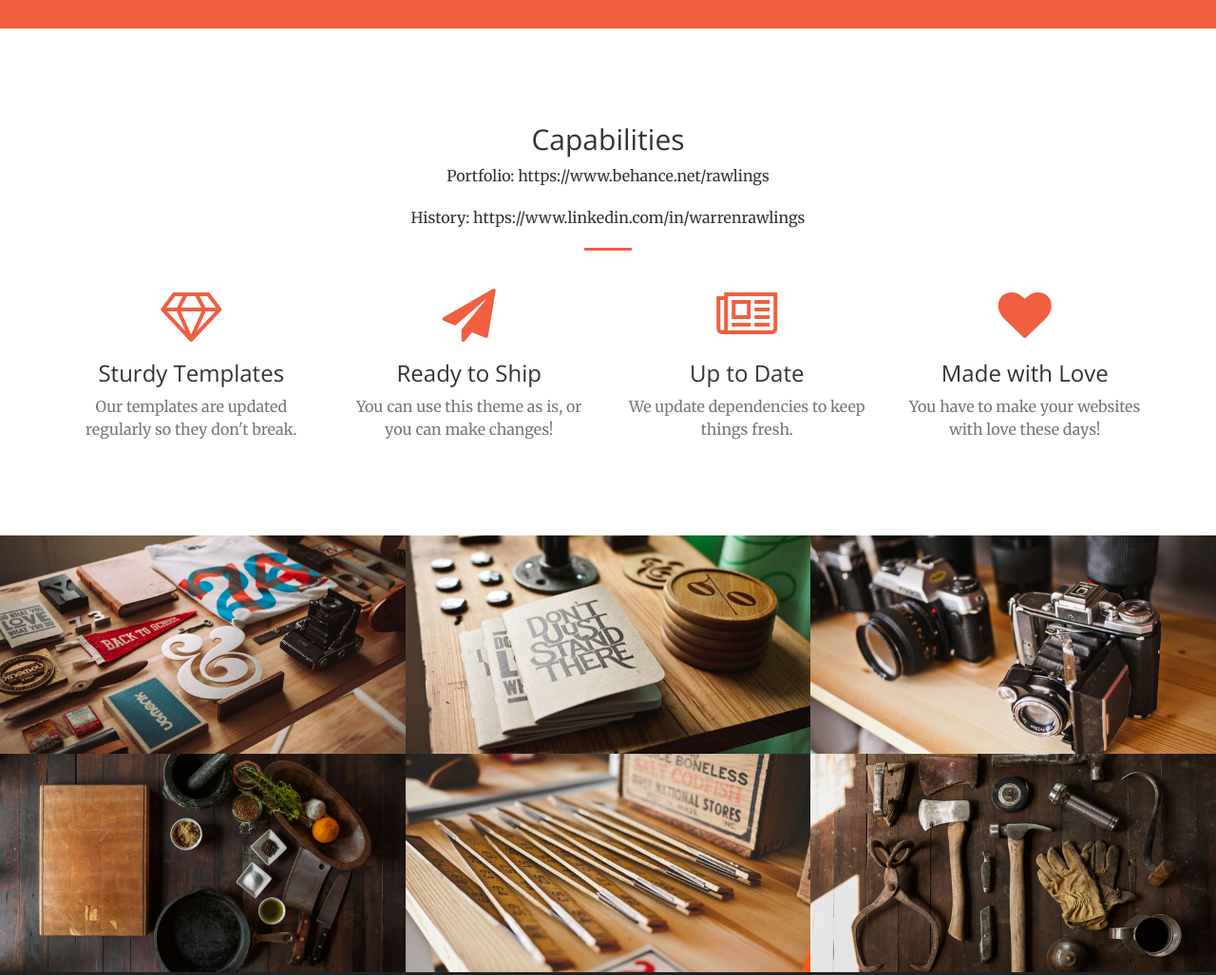
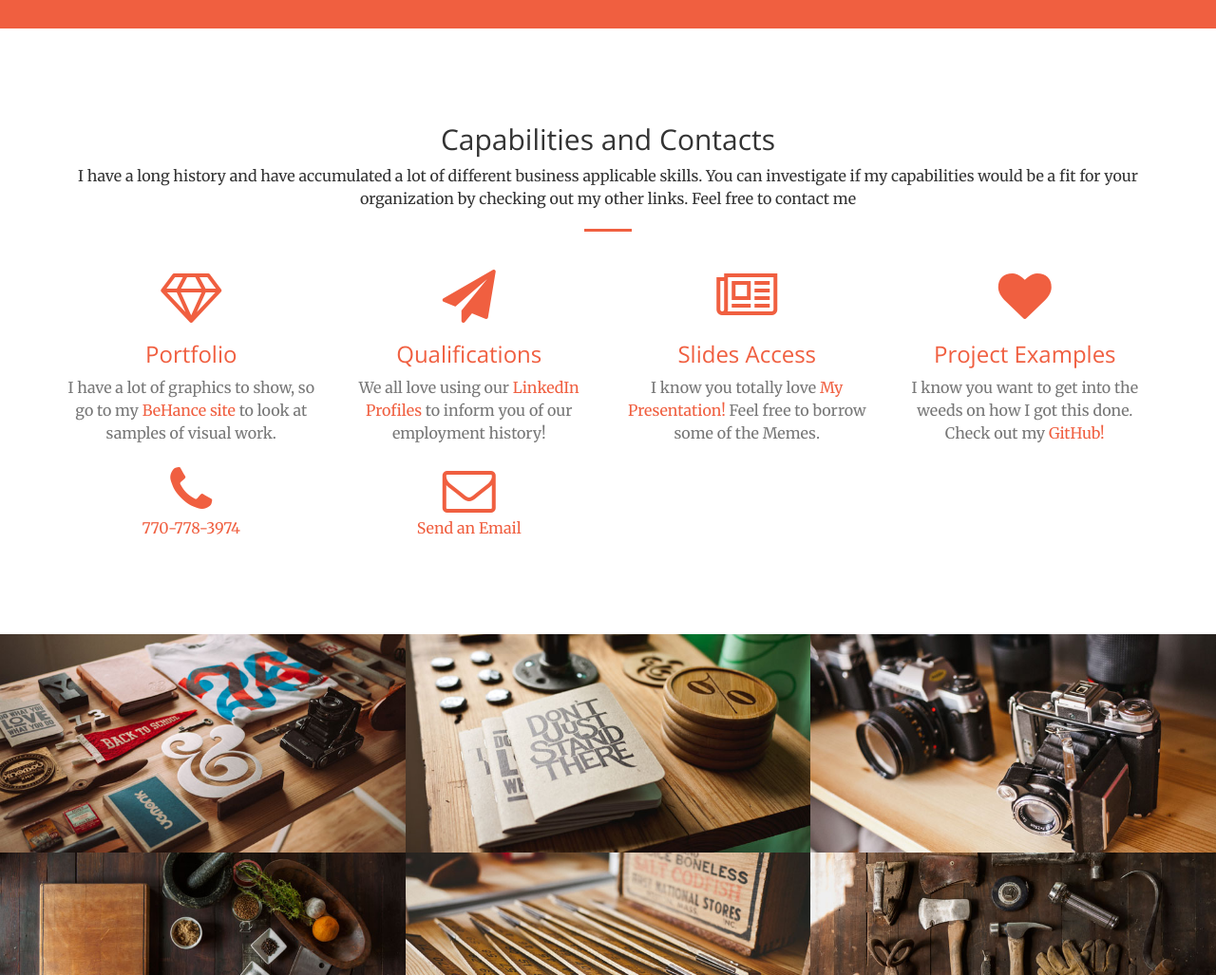
Before and after one commit to wtrawlings/portfolio1, a website: page portfolio1/index.html in a window 1280 px wide. Shown: the part 1280-2307 px from the top of the page at 95% size. Drawn offline with nearby package versions, Linux system fonts and the light colour scheme.

Commit message:
move contact icons into capabilities area

```diff
--- a/portfolio1/index.html
+++ b/portfolio1/index.html
@@ -101,9 +101,9 @@
         <div class="container">
             <div class="row">
                 <div class="col-lg-12 text-center">
-                    <h2 class="section-heading">Capabilities</h2>
-                      <p>Portfolio: https://www.behance.net/rawlings</p>
-                      <p>History: https://www.linkedin.com/in/warrenrawlings</p>
+                    <h2 class="section-heading">Capabilities and Contacts</h2>
+                      <p>I have a long history and have accumulated a lot of different business applicable skills. You can investigate if my capabilities would be a fit for your organization by checking out my other links. Feel free to contact me </p>
+
                     <hr class="primary">
                 </div>
             </div>
@@ -113,30 +113,42 @@
                 <div class="col-lg-3 col-md-6 text-center">
                     <div class="service-box">
                         <i class="fa fa-4x fa-diamond text-primary sr-icons"></i>
-                        <h3>Sturdy Templates</h3>
-                        <p class="text-muted">Our templates are updated regularly so they don't break.</p>
+                        <h3><a href="https://www.behance.net/rawlings" target="_blank">Portfolio</a></h3>
+                        <p class="text-muted">I have a lot of graphics to show, so go to my <a href="https://www.behance.net/rawlings" target="_blank">BeHance site</a> to look at samples of visual work.</p>
                     </div>
                 </div>
                 <div class="col-lg-3 col-md-6 text-center">
                     <div class="service-box">
                         <i class="fa fa-4x fa-paper-plane text-primary sr-icons"></i>
-                        <h3>Ready to Ship</h3>
-                        <p class="text-muted">You can use this theme as is, or you can make changes!</p>
+                        <h3><a href="https://www.linkedin.com/in/warrenrawlings" target="_blank">Qualifications</a></h3>
+                        <p class="text-muted">We all love using our <a href="https://www.linkedin.com/in/warrenrawlings" target="_blank">LinkedIn Profiles</a> to inform you of our employment history!</p>
                     </div>
                 </div>
                 <div class="col-lg-3 col-md-6 text-center">
                     <div class="service-box">
                         <i class="fa fa-4x fa-newspaper-o text-primary sr-icons"></i>
-                        <h3>Up to Date</h3>
-                        <p class="text-muted">We update dependencies to keep things fresh.</p>
+                        <h3><a href="https://slides.com/warrenrawlings" target="_blank">Slides Access</a></h3>
+                        <p class="text-muted">I know you totally love <a href="https://slides.com/warrenrawlings" target="_blank">My Presentation!</a> Feel free to borrow some of the Memes.</p>
                     </div>
                 </div>
                 <div class="col-lg-3 col-md-6 text-center">
                     <div class="service-box">
                         <i class="fa fa-4x fa-heart text-primary sr-icons"></i>
-                        <h3>Made with Love</h3>
-                        <p class="text-muted">You have to make your websites with love these days!</p>
+                        <h3><a href="https://github.com/wtrawlings" target="_blank">Project Examples</a></h3>
+                        <p class="text-muted">I know you want to get into the weeds on how I got this done. Check out my <a href="https://github.com/wtrawlings" target="_blank">GitHub!</a></p>
                     </div>
+                </div>
+                <div class="col-lg-3 col-md-6 text-center">
+                  <div class="service-box">
+                    <i class="fa fa-phone fa-4x sr-contact sr-icons text-primary"></i>
+                    <p><a href="tel:770-778-3974">770-778-3974</a></p>
+                  </div>
+                </div>
+                <div class="col-lg-3 col-md-6 text-center">
+                  <div class="service-box">
+                    <i class="fa fa-envelope-o fa-4x sr-contact sr-icons text-primary"></i>
+                    <p><a href="mailto:rawlings.warren@gmail.com">Send an Email</a></p>
+                  </div>
                 </div>
             </div>
         </div>
@@ -263,7 +275,7 @@
                 <div class="col-lg-4 text-center">
                     <i class="fa fa-envelope-o fa-3x sr-contact"></i>
                     <p><a href="mailto:rawlings.warren@gmail.com">Send an Email</a></p>
-
+                </div>
                     <div class="charlie">
                                       <form action="https://formspree.io/rawlings.warren@gmail.com" method="POST">
                                         <label for="firstname">Name: </label><input type="text" name="firstname" placeholder="name:">
```
